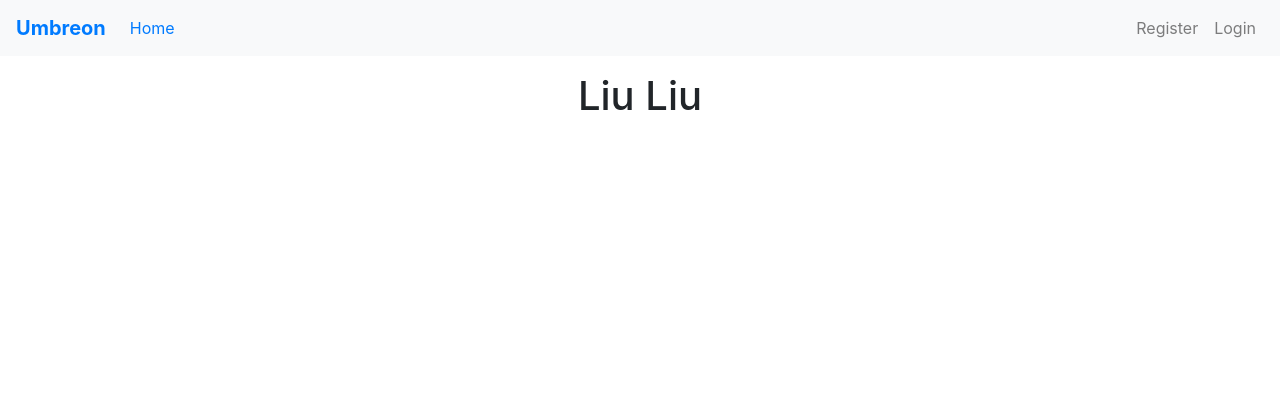
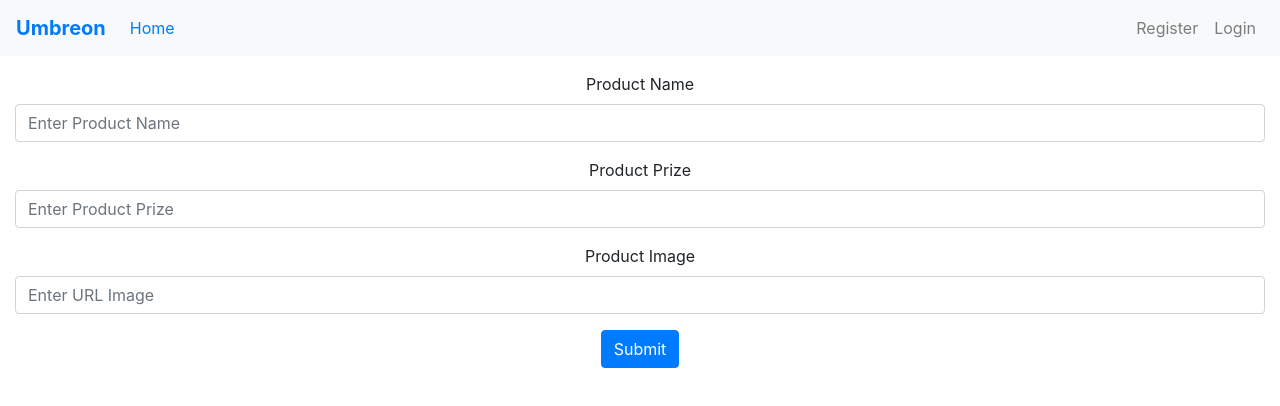
Before and after one commit to kinomato/tatua-front, a React (Create React App) app: page /admin/products/editProduct in a window 1280 px wide. Shown: the top 406 px of the page. Built offline with nearby package versions, Linux system fonts and the light colour scheme; no server answers.

Commit message:
admin detail delete edit

```diff
--- a/src/components/admin/product/editProduct.js
+++ b/src/components/admin/product/editProduct.js
@@ -1,11 +1,88 @@
 import React, { Component } from 'react'
+import { Form } from 'react-bootstrap'
+import { Button } from 'react-bootstrap'
+import { connect } from 'react-redux';
+import PropTypes from 'prop-types';
 
-export default class EditProduct extends Component {
-    render(){
-        return(
+import { updateProduct } from '../../../actions/productAction';
+
+class EditProduct extends Component {
+    constructor(props) {
+        super(props)
+        this.state = {
+            _id: '',
+            prodName: '',
+            prodPrize: '',
+            prodImage: ''
+        }
+    }
+    handleChange = e => {
+        this.setState({
+            name: e.target.value
+        });
+    }
+    handleSubmit = e => {
+        e.preventDefault();
+        const id = this.props.match.params.id;
+        const user = {
+            _id: id,
+            name: this.state.prodName,
+            prize: this.state.prodPrize,
+            image: this.state.prodImage
+        }
+        this.props.updateProduct(id)
+    }
+    componentDidMount() {
+        // const id = this.props.match.params.id;
+        // this.props.getProduct(id);
+    }
+    componentDidUpdate(prevProps) {
+        const { error } = this.props;
+        if (error !== prevProps.error) {
+            if (error.id === 'GET_PRODUCT_FAIL') {
+                this.setState({ msg: error.msg.msg });
+            } else {
+                this.setState({ msg: null });
+            }
+        }
+    }
+    render() {
+        return (
             <div>
-                <h1>Liu Liu</h1>
+                <Form onSubmit={this.handleSubmit}>
+                    <Form.Group controlId="formBasicEmail">
+                        <Form.Label>Product Name</Form.Label>
+                        <Form.Control onChange={this.handleChange} type="text" placeholder="Enter Product Name" />
+                        {/* <Form.Text className="text-muted">
+                            We'll never share your email with anyone else.
+                        </Form.Text> */}
+                    </Form.Group>
+                    <Form.Group controlId="formBasicPassword">
+                        <Form.Label>Product Prize</Form.Label>
+                        <Form.Control type="text" placeholder="Enter Product Prize" />
+                    </Form.Group>
+                    <Form.Group controlId="formBasicPassword">
+                        <Form.Label>Product Image</Form.Label>
+                        <Form.Control type="text" placeholder="Enter URL Image" />
+                    </Form.Group>
+                    {/* <Form.Group controlId="formBasicCheckbox">
+                        <Form.Check type="checkbox" label="Check me out" />
+                    </Form.Group> */}
+                    <Button variant="primary" type="submit">
+                        Submit
+                    </Button>
+                </Form>
             </div>
         )
     }
 }
+
+const mapStateToProps = state => ({
+    products: state.product.products,
+    loading: state.product.loading,
+    error: state.error
+})
+const mapDispatchToProps = {
+    updateProduct,
+}
+export default connect(mapStateToProps, mapDispatchToProps)(EditProduct)
```
